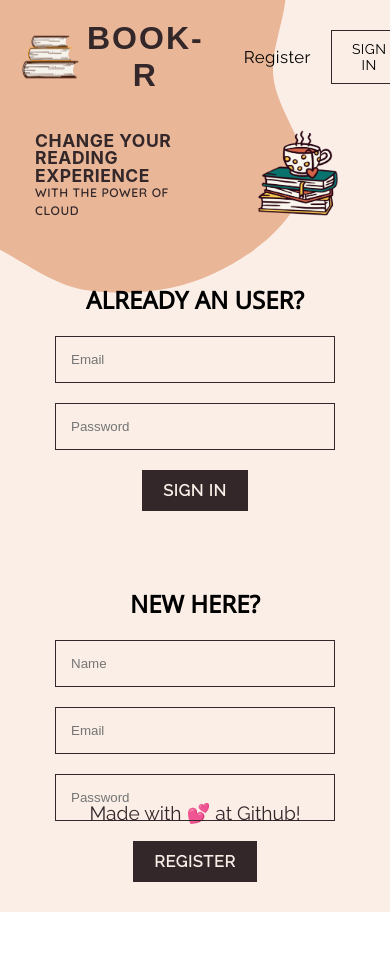
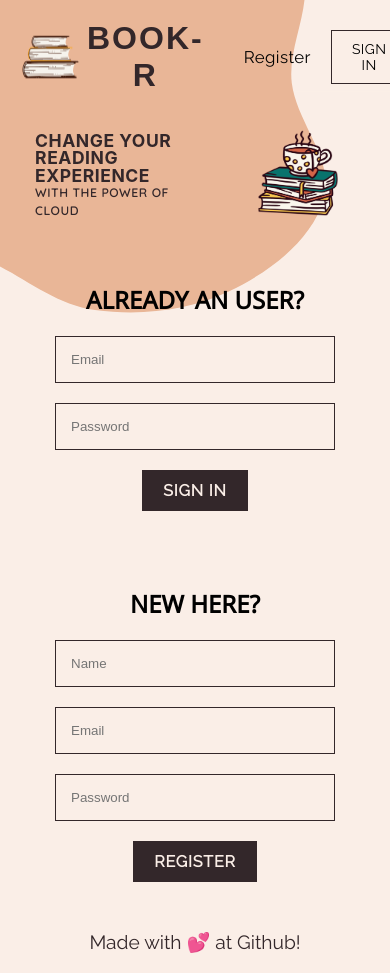
Before and after one commit to palakjain21/bookr, a React (Create React App) app: page / in a window 390 px wide. Before the commit the page ends 912 px from the top, so only its background shows below. Built offline with nearby package versions, Linux system fonts and the light colour scheme; a web font is replaced by a local one.

Commit message:
resolved conflicts

```diff
--- a/src/components/Footer/Footer.scss
+++ b/src/components/Footer/Footer.scss
@@ -1,5 +1,5 @@
 .footer {
-  position: absolute;
+  position: relative;
   left: 0;
   bottom: 0;
   width: 100%;
@@ -17,10 +17,3 @@
     }
   }
 }
-
-@media screen and (min-width: 0px) and (max-width: 400px) {
-  .footer {
-    display: block;
-    position: auto;
-  }
-}
--- a/src/components/HomePage/HomePage.tsx
+++ b/src/components/HomePage/HomePage.tsx
@@ -1,9 +1,16 @@
 import Hero from './Hero/Hero';
+import Register from '../HomePage/Forms/Register/Register';
+import Signin from '../HomePage/Forms/Signin/Signin';
+import styles from './Homepage.module.scss';
 
 function HomePage() {
   return (
     <>
       <Hero />
+      <div className={styles.Forms}>
+        <Signin />
+        <Register />
+      </div>
     </>
   );
 }
--- /dev/null
+++ b/src/components/HomePage/Homepage.module.scss
@@ -0,0 +1,5 @@
+.Forms {
+  display: flex;
+  position: relative;
+  flex-wrap: wrap;
+}
--- a/src/containers/App.tsx
+++ b/src/containers/App.tsx
@@ -2,11 +2,7 @@ import './App.scss';
 import Header from '../components/Header/Header';
 import Footer from '../components/Footer/Footer';
 
-import Register from '../components/Forms/Register/Register';
-import Signin from '../components/Forms/Signin/Signin';
-
 import HomePage from '../components/HomePage/HomePage';
-
 
 function App() {
   return (
@@ -14,10 +10,6 @@ function App() {
       <Header />
       <HomePage />
       <Footer />
-      <div className="Forms">
-        <Signin />
-        <Register />
-      </div>
     </div>
   );
 }
```
Also changed, not shown: src/components/HomePage/Forms/Forms.scss (renamed from src/components/Forms/Forms.scss), src/components/HomePage/Forms/Register/Register.tsx (renamed from src/components/Forms/Register/Register.tsx), src/components/HomePage/Forms/Signin/Signin.tsx (renamed from src/components/Forms/Signin/Signin.tsx).
